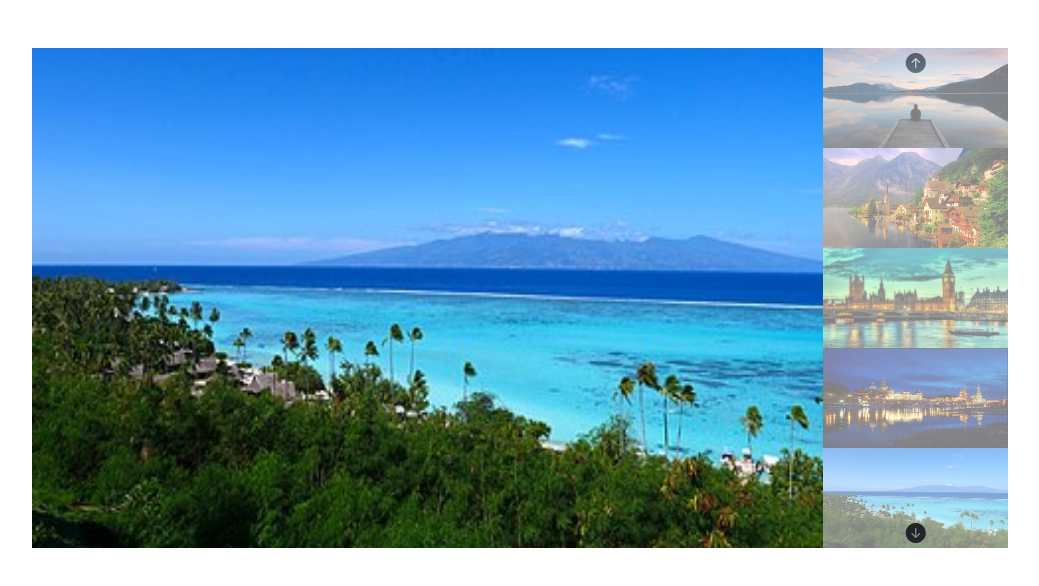
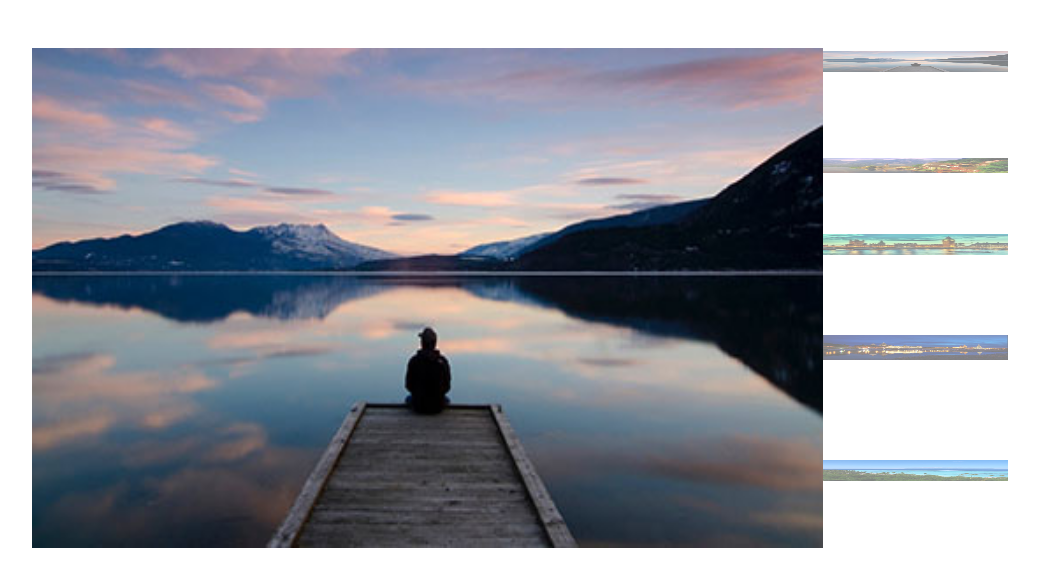
Before and after one commit to DanieleFic/js-array-carousel, a plain HTML site: page index.html in a window 1280 px wide. Shown: the whole page, without its empty margins (120-1159 px from the left). Drawn offline with nearby package versions, Linux system fonts and the light colour scheme.

Commit message:
messe immagini (inizio milestone 2)

```diff
--- a/css/style.css
+++ b/css/style.css
@@ -31,3 +31,20 @@ img:hover {
 .bi{
     font-size: 20px;
 }
+
+.item{
+    height: 100%;
+    display: none;
+}
+
+.items{
+    height: 100%;
+}
+
+.items img{
+    height: calc(100% / 5);
+}
+
+.active{
+    display: block;
+}
--- a/index.html
+++ b/index.html
@@ -12,15 +12,11 @@
 <body>
     <div class="ms_maincontainer my-5  container-fluid d-flex ">
         <div class="container p-0 ms_main">
-            <img src="img/05.jpg" alt="">
+
         </div>
         <div class="ms_side d-flex position-relative flex-column">
             <i class="bi bi-arrow-up-circle-fill position-absolute top-0 start-50 translate-middle-x"></i>
-            <img  src="img/01.jpg" alt="">
-            <img  src="img/02.jpg" alt="">
-            <img  src="img/03.jpg" alt="">
-            <img  src="img/04.jpg" alt="">
-            <img  src="img/05.jpg" alt="">
+
             <i class="bi bi-arrow-down-circle-fill position-absolute bottom-0 start-50 translate-middle-x"></i>
         </div>
     </div>
--- a/js/myscript.js
+++ b/js/myscript.js
@@ -0,0 +1,52 @@
+const items = [
+    'img/01.jpg',
+    'img/02.jpg',
+    'img/03.jpg',
+    'img/04.jpg',
+    'img/05.jpg'
+];
+
+const title = [
+    'Svezia',
+    'Svizzera',
+    'Gran Bretagna',
+    'Germania',
+    'Paradise'
+]
+
+const text = [
+    'Lorem ipsum, dolor sit amet consectetur adipisicing elit. Et temporibus voluptatum suscipit tempore aliquid deleniti aut veniam inventore eligendi ex ad ullam, cumque provident totam omnis, magnam dolores dolorum corporis.',
+    'Lorem ipsum',
+    'Lorem ipsum, dolor sit amet consectetur adipisicing elit.',
+    'Lorem ipsum, dolor sit amet consectetur adipisicing elit. Et temporibus voluptatum suscipit tempore aliquid deleniti aut veniam inventore eligendi ex ad ullam,',
+    'Et temporibus voluptatum suscipit tempore aliquid deleniti aut veniam inventore eligendi ex ad ullam,',
+]
+
+let itemsContent =  '';
+let elementActive = 0;
+
+for (let i = 0; i< items.length; i++){
+    itemsContent += `
+        <div class="item" id="item-${i}">
+            <img src="${items[i]}">
+        </div>`;
+}
+
+const itemsContainer = document.querySelector ('.container');
+itemsContainer.innerHTML = itemsContent;
+
+const imgActive = document.getElementById('item-'+elementActive)
+imgActive.classList.add('active');
+
+
+let itemsSlide =  '';
+
+for (let i = 0; i< items.length; i++){
+    itemsSlide += `
+        <div class="items" id="item-${i}">
+            <img src="${items[i]}">
+        </div>`;
+}
+
+const itemsContainer2 = document.querySelector ('.ms_side');
+itemsContainer2.innerHTML = itemsSlide;
```
